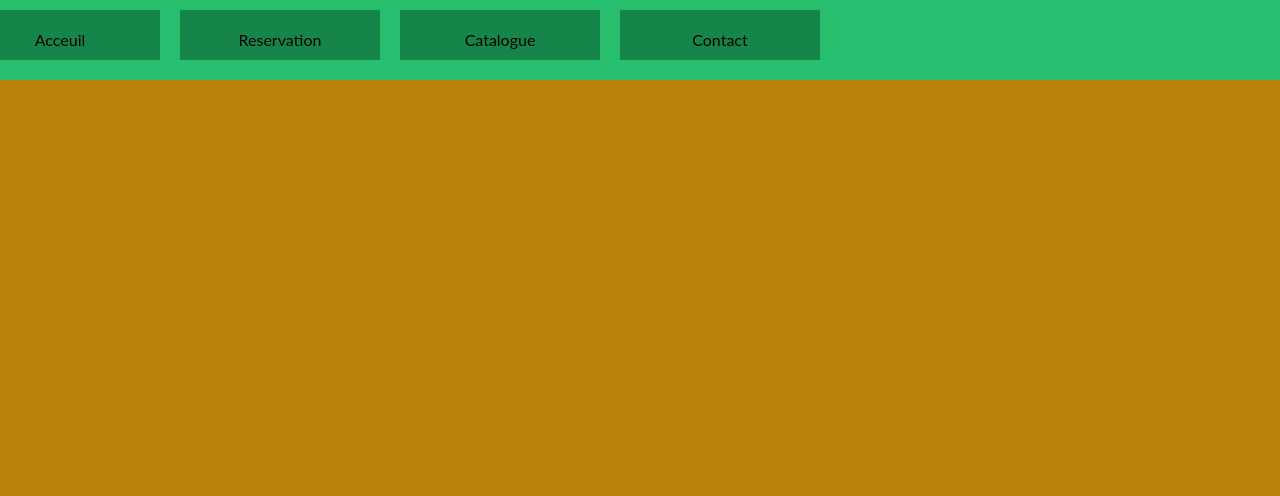
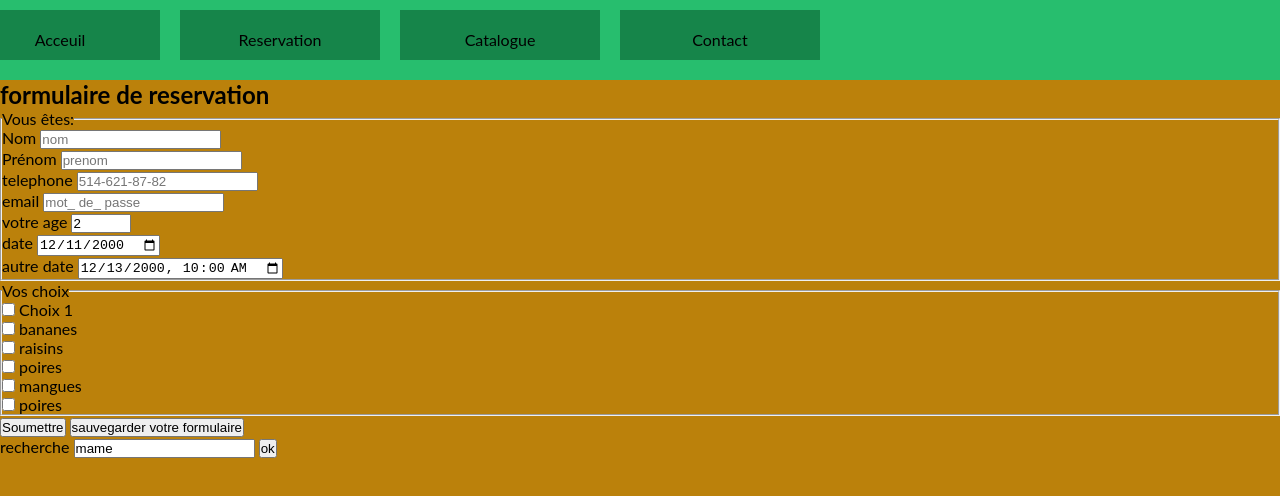
Before and after one commit to diarra1/tpp68, a plain HTML site: page reservation.html in a window 1280 px wide. Drawn offline with Linux system fonts and the light colour scheme.

Commit message:
remplissage page reservation

```diff
--- a/reservation.html
+++ b/reservation.html
@@ -18,6 +18,93 @@
 
         </ul>
     </div>
+<form id ="contain" action="">
+<h2>formulaire de reservation</h2>
+    <fieldset id="identite">
+        <legend>Vous êtes:</legend>
+        <ul>
+            <li>
+                <label for="nom">Nom</label>
+                <input type="text" id="nom" placeholder="nom" required="required">
+            </li>
+            <li>
+                <label for="prenom">Prénom</label>
+                <input type="text" id="prenom" placeholder="prenom" required="required">
+            </li>
+            <li>
+                <label for="telephone">telephone</label>
+                <input type="tel"id="telephone" pattern="^\(?\d{3}\)?(-|)?\d{3}(-| )?\d{2}(-|)?\d{2}" placeholder="514-621-87-82" required="required" >
+            </li>
+
+            <li>
+                <label for="email">email</label>
+                <input type="email" placeholder="mot_ de_ passe" id="email" required>
+            </li>
+            <li>
+                <label for="age"> votre age</label>
+                <input type="number" id="age" min="0" max="199"  value="2" required="required">
+            </li>
+            <li>
+                <label for="date_de_naissance">date</label>
+                <input type="date" id="date_de_naissance" value="2000-12-11" required="required">
+            </li>
+            <li>
+                <label for="autre date">autre date</label>
+                <input type="datetime-local" id="autre date"  value="2000-12-13 10:00"    required="required">
+            </li>
+        </ul>
+
+
+    </fieldset>
+
+    <fieldset id="liste fruits">
+        <legend>Vos choix</legend>
+        <ul>
+            <li>
+                <input type="checkbox" id="pommes" />
+                <label for="choix1">Choix 1</label>
+            </li>
+            <li>
+                <input type="checkbox" id="bananes"/>
+                <label for="bananes">bananes</label>
+            </li>
+            <li>
+                <input type="checkbox" id="raisins"/>
+                <label for="raisins">raisins</label>
+            </li>
+            <li>
+                <input type="checkbox" id="poires"/>
+                <label for="poires">poires</label>
+            </li>
+            <li>
+                <input type="checkbox" id="mangues"/>
+                <label for="mangues">mangues</label>
+            </li>
+            <li>
+                <input type="checkbox" id="poires"/>
+                <label for="poires">poires</label>
+            </li>
+
+        </ul>
+    </fieldset>
+
+
+    <input type="submit" value="Soumettre" />
+    <input type="submit" value="sauvegarder votre formulaire" formnovalidate="formnovalidate" />
+
+</form>
+
+
+    <div id=" boite_recherche">
+
+
+
+        <label for="recherche">recherche</label>
+        <input type="search" name="recherche" id="recherche" value="mame" pattern="\w(2,0)" placeholder="min 2 caracteres" required="required" />
+        <input type="submit" name="ok" value="ok" value="" required="required">
+
+
+    </div>
 
 </body>
 </html>
```
